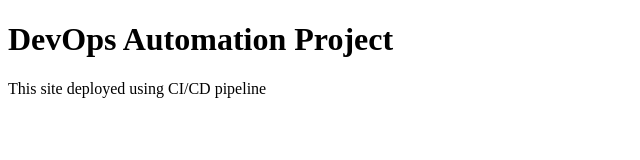
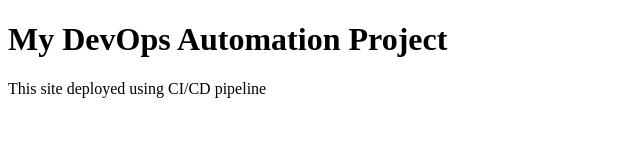
Before and after one commit to 1720RISHAV/devops-lab3, a plain HTML site: page index.html in a window 1280 px wide. Shown: the whole page, without its empty margins (0-640 px from the left). Drawn offline with Linux system fonts and the light colour scheme.

Commit message:
second update

```diff
--- a/index.html
+++ b/index.html
@@ -4,7 +4,7 @@
 <title>DevOps Lab 3</title>
 </head>
 <body>
-<h1>DevOps Automation Project</h1>
+<h1>My DevOps Automation Project</h1>
 <p>This site deployed using CI/CD pipeline</p>
 </body>
 </html>
```
